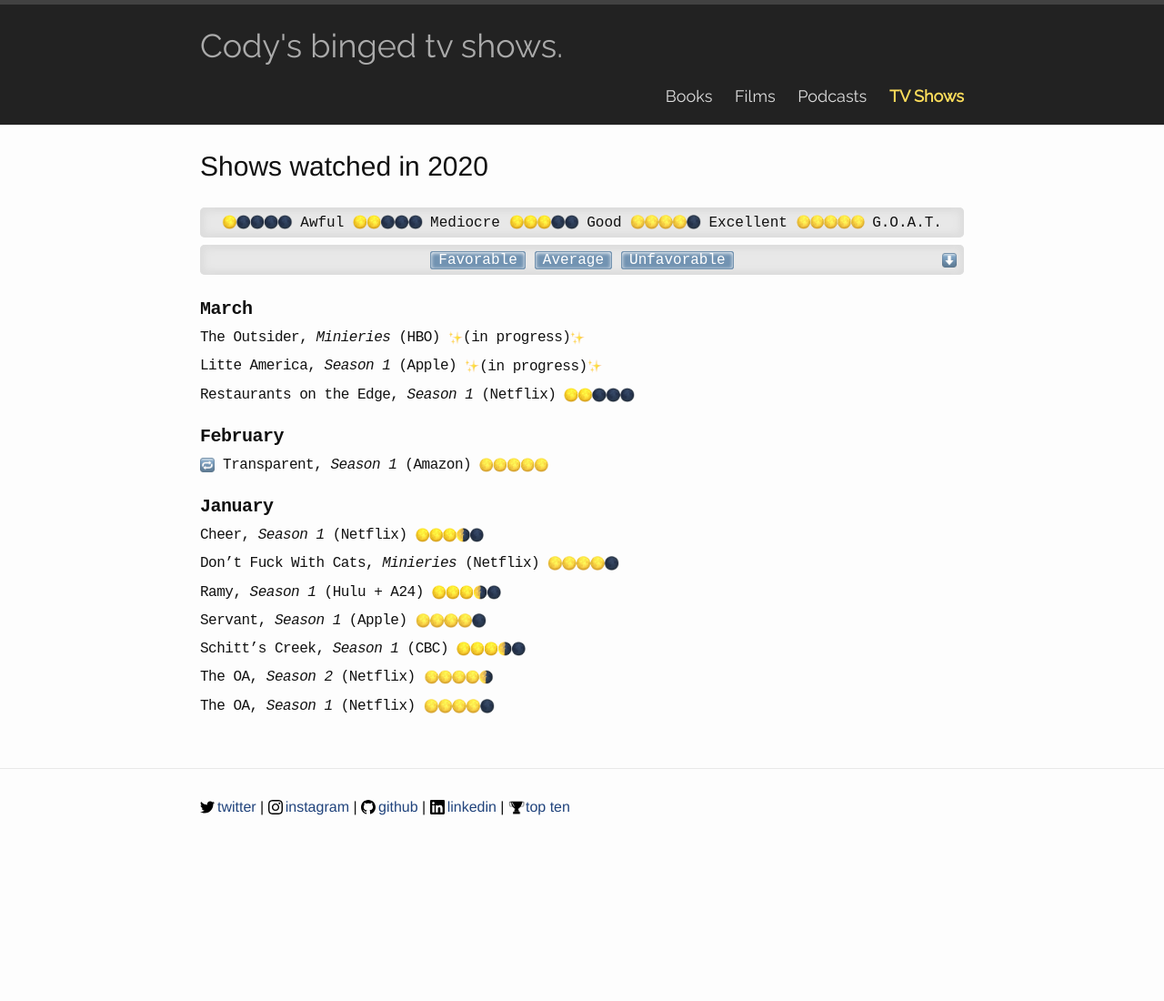
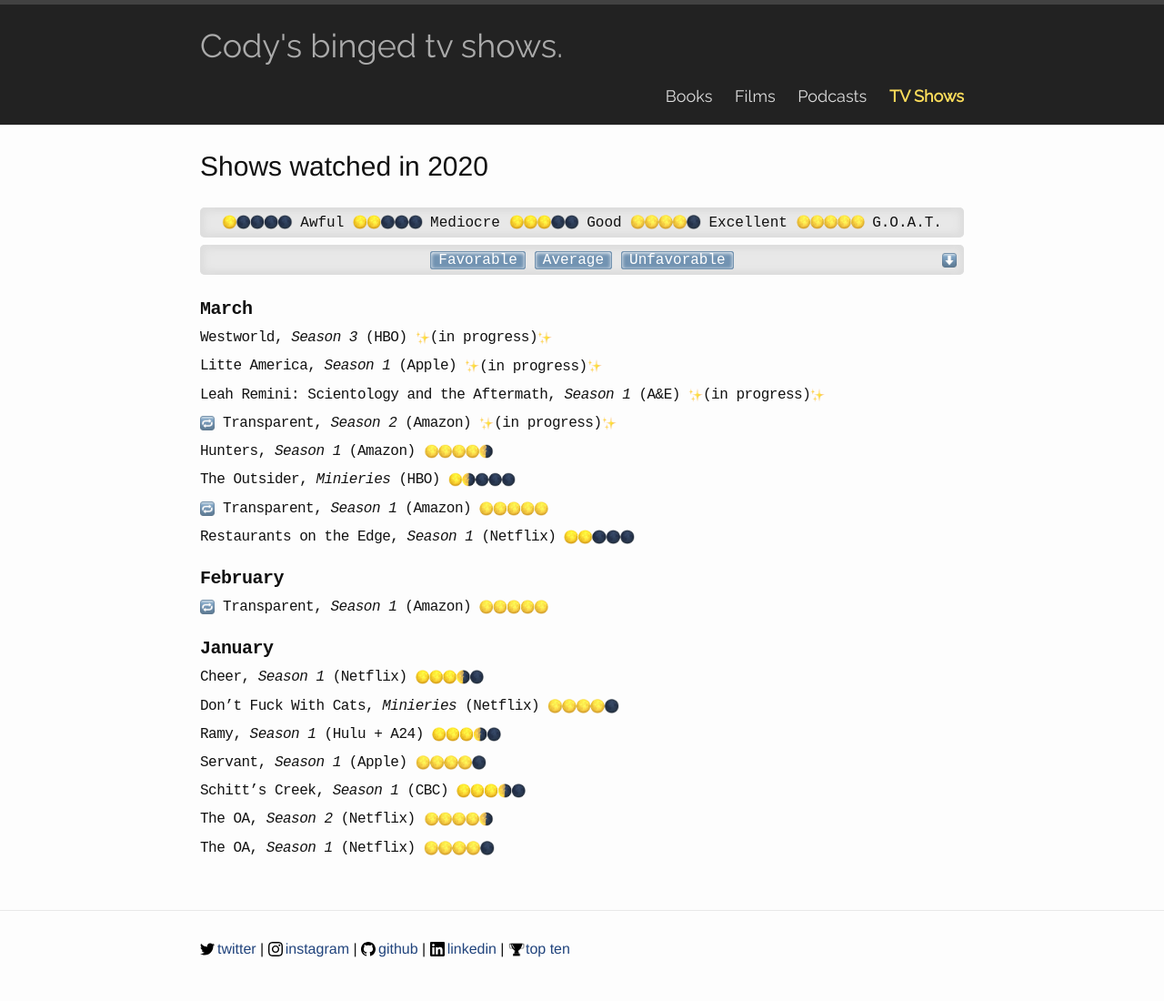
Before and after one commit to codydalerodgers/personal-blog, a Jekyll site: the page built from _shows/2020.md, in a window 1280 px wide. Shown: the whole page at 91% size. Built offline with Jekyll 4.4.1, drawn with Linux system fonts in a browser that asks for light colours; before the commit the page ends 944 px from its top, so only the background shows below that.

Commit message:
Updates throughout

```diff
--- a/_shows/2020.md
+++ b/_shows/2020.md
@@ -5,9 +5,19 @@
 category: shows
 ---
 ## March
-The Outsider, _Minieries_ (HBO) {{ site.ip }}
+Westworld, _Season 3_ (HBO) {{ site.ip }}
 
 Litte America, _Season 1_ (Apple) {{ site.ip }}
+
+Leah Remini: Scientology and the Aftermath, _Season 1_ (A&E) {{ site.ip }}
+
+{{ site.rw }} Transparent, _Season 2_ (Amazon) {{ site.ip }}
+
+Hunters, _Season 1_ (Amazon) {{ site.r45 }}
+
+The Outsider, _Minieries_ (HBO) {{ site.r15 }}
+
+{{ site.rw }} Transparent, _Season 1_ (Amazon) {{ site.r5 }}
 
 Restaurants on the Edge, _Season 1_ (Netflix) {{ site.r2 }}
 
```
Also changed, not shown: _books/2020.md (+3 -1 lines), _films/2020.md (+8 -0 lines).
